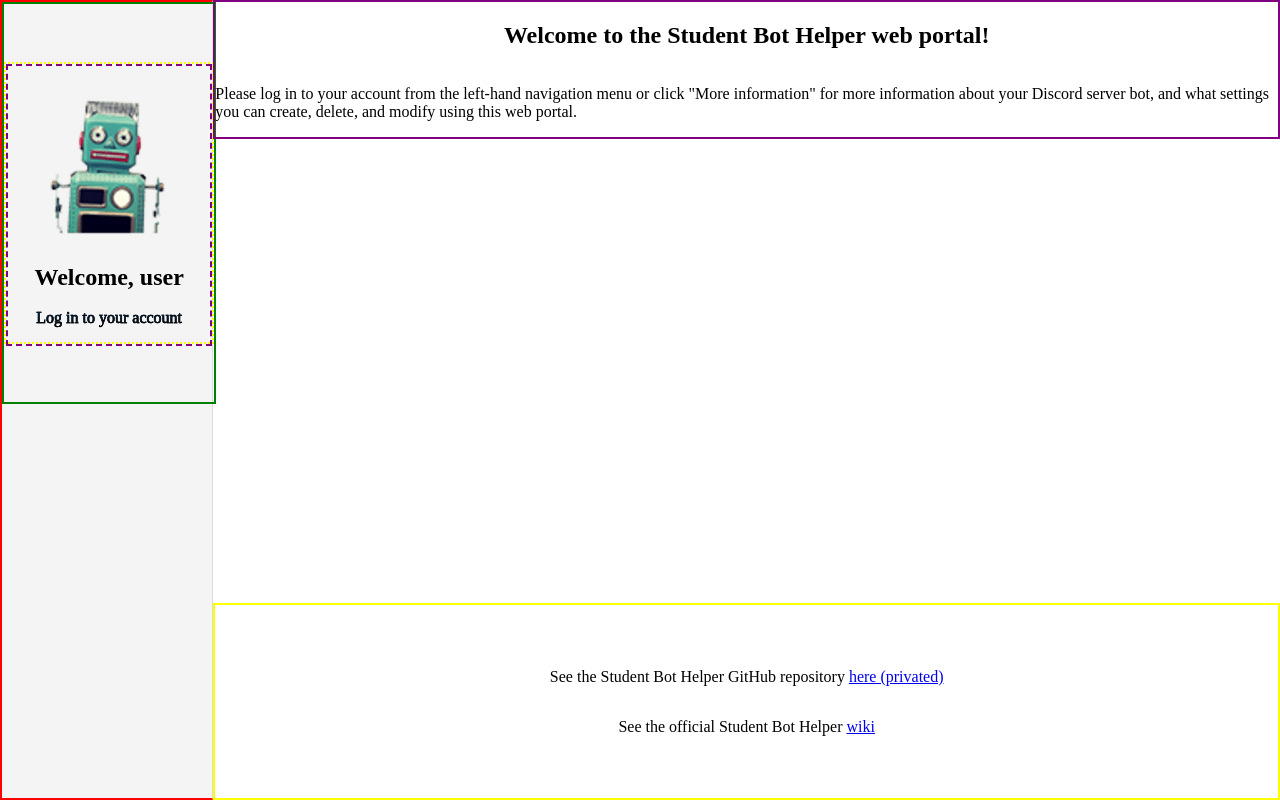
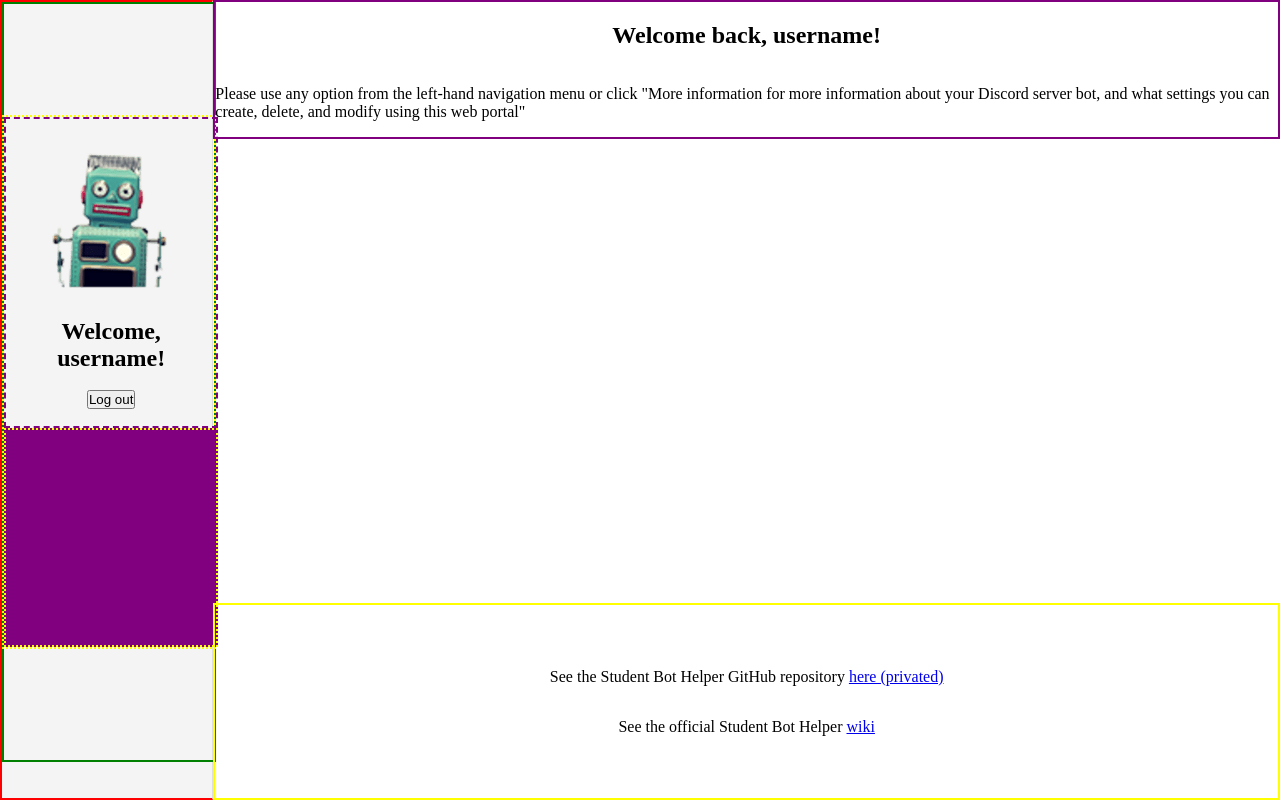
Before and after one commit to JacobGraham02/StudentBotHelper, a React (Vite) app in the folder client/: page / in a window 1280 px wide. Built offline with nearby package versions, Linux system fonts and the light colour scheme.

Commit message:
Added a global site setting for determining whether the user is logged in or not. This can be changed by supplying a parameter in the application main.tsc file as either 'true' or 'false'.

```diff
--- a/client/src/App.tsx
+++ b/client/src/App.tsx
@@ -6,14 +6,14 @@ import { Route, Routes } from 'react-router-dom';
 import Header from './components/Header/Header';
 import Footer from './components/Footer/Footer';
 
-function App() {
+function App({ userLoggedIn }: { userLoggedIn: boolean}) {
   return (
     <>
-      <Header/>
-      <Routes>
-        <Route path="/login" element={<Layout pageTitle="My page title" pageLayoutContent={<LoginPage />} />} />
-        <Route path="/" element={<Layout pageTitle="Welcome to Student Bot Helper!" pageLayoutContent={<LandingPage />} />} />
-      </Routes>
+      <Header isUserLoggedIn={userLoggedIn}/>
+        <Routes>
+          <Route path="/login" element={<Layout pageTitle="My page title" pageLayoutContent={<LoginPage />} />} />
+          <Route path="/" element={<Layout pageTitle="Welcome to Student Bot Helper!" pageLayoutContent={<LandingPage isUserLoggedIn={userLoggedIn}/>} />} />
+        </Routes>
       <Footer/>
     </>
   )
--- a/client/src/assets/styles.css
+++ b/client/src/assets/styles.css
@@ -164,17 +164,26 @@ header * {
   }
   #menu_container {
     border: 2px solid green;
-    height: 50%;
+    height: 95%;
     width: 100%;
     display: flex;
     align-items: center;
     justify-content: center;
+    flex-direction: column;
   }
-  #website_menu_username_container {
+  #website_menu_username_container, #website_menu_username_container_anonymous_user {
     display: flex;
+    flex-direction: column;
     width: 100%;
     height: 70%;
     border: 2px dotted yellow;
+  }
+  #website_menu_username_container_anonymous_user {
+    background: purple;
+    display: flex;
+    align-items: center;
+    justify-content: center;
+    flex-direction: column;
   }
   #bot_interface_welcome_container {
     display: flex;
--- a/client/src/components/Header/Header.tsx
+++ b/client/src/components/Header/Header.tsx
@@ -1,9 +1,9 @@
 import Menu from '../Menu/Menu';
 
-const Header = () => {
+const Header = ({ isUserLoggedIn }: { isUserLoggedIn: boolean}) => {
   return (
     <header id="header">
-      <Menu user={undefined} />
+      <Menu isUserLoggedIn={isUserLoggedIn} />
     </header>
   );
 };
--- a/client/src/components/LandingPageContent/LandingPageContent.tsx
+++ b/client/src/components/LandingPageContent/LandingPageContent.tsx
@@ -1,14 +1,27 @@
-const LandingPageContent = () => {
-  return (
-    <main id="main">
+const LandingPageContent = ({ userLoggedIn }: {userLoggedIn: boolean}) => {
+  if (userLoggedIn) {
+    return (
+      <main id="main">
+      <aside id="bot_interface_welcome_container">
+        <h1 id="bot_interface_index_title">Welcome back, username!</h1>
+        <p id="bot_interface_index_message">
+          Please use any option from the left-hand navigation menu or click "More information for more information about your Discord server bot, and what settings you can create, delete, and modify using this web portal"
+        </p>
+      </aside>
+    </main>
+    );
+  } else {
+    return (
+      <main id="main">
         <aside id="bot_interface_welcome_container">
             <h1 id="bot_interface_index_title">Welcome to the Student Bot Helper web portal!</h1>
             <p id="bot_interface_index_message">
                 Please log in to your account from the left-hand navigation menu or click "More information" for more information about your Discord server bot, and what settings you can create, delete, and modify using this web portal.
             </p>
         </aside>
-    </main>
-  );
+      </main>
+    )
+  }
 };
 
 export default LandingPageContent;
--- a/client/src/components/Menu/Menu.tsx
+++ b/client/src/components/Menu/Menu.tsx
@@ -1,7 +1,7 @@
 import { Link } from 'react-router-dom';
 import studentBotHelperStarterIconSmaller from '../../assets/images/StudentBotHelperStarterIconSmaller.png';
 
-const Menu = ({ user }: {user: any}) => {
+const Menu = ({ isUserLoggedIn }: {isUserLoggedIn: boolean}) => {
   return (
     <section id="menu_container">
       <div id="website_menu_username_container">
@@ -21,12 +21,12 @@ const Menu = ({ user }: {user: any}) => {
           </li>
           <li className="menu_list_item">
             <div id="navbar_welcome_message">
-              {user ? (
+              {isUserLoggedIn ? (
                 <>
                   {/* <Link id="index_commands_page" to={`/user/${user.username}`} title="A link that goes to the index page for logged-in users">
                     Home
                   </Link> */}
-                  <h1 id="user_name_header">Welcome, {user.username}</h1>
+                  <h1 id="user_name_header">Welcome, username!</h1>
                 </>
               ) : (
                 <h1 id="user_name_header">Welcome, user</h1>
@@ -35,7 +35,7 @@ const Menu = ({ user }: {user: any}) => {
           </li>
           <li className="menu_list_item">
             <div id="logout_button_container">
-              {user ? (
+              {isUserLoggedIn ? (
                 <form id="global_site_navigation_logout_form" action="/logout" method="POST">
                   <button id="global_site_navigation_logout_form_button" type="submit">
                     Log out
@@ -49,6 +49,15 @@ const Menu = ({ user }: {user: any}) => {
             </div>
           </li>
         </ul>
+        {isUserLoggedIn ? (
+        <div id="website_menu_username_container_anonymous_user">
+
+        </div>
+      ) : (
+        <div id="website_menu_username_container_anonymous_user">
+
+        </div>
+      )}
       </div>
     </section>
   );
--- a/client/src/main.tsx
+++ b/client/src/main.tsx
@@ -6,7 +6,7 @@ import { BrowserRouter as Router } from 'react-router-dom'; // Import BrowserRou
 ReactDOM.createRoot(document.getElementById('root')!).render(
   <React.StrictMode>
     <Router>
-      <App />
+      <App userLoggedIn={true}/>
     </Router>
   </React.StrictMode>,
 )
--- a/client/src/pages/LandingPage.tsx
+++ b/client/src/pages/LandingPage.tsx
@@ -1,9 +1,9 @@
 import LandingPageContent from '../components/LandingPageContent/LandingPageContent';
 import Layout from '../components/Layout/Layout';
 
-const LandingPage = () => {
+const LandingPage = ({ isUserLoggedIn }: { isUserLoggedIn: boolean }) => {
     return (
-        <Layout pageTitle="Welcome to Student Bot Helper!" pageLayoutContent={<LandingPageContent/>}></Layout>
+        <Layout pageTitle="Welcome to Student Bot Helper!" pageLayoutContent={<LandingPageContent userLoggedIn={isUserLoggedIn}/>}></Layout>
     )
 }
 
```
